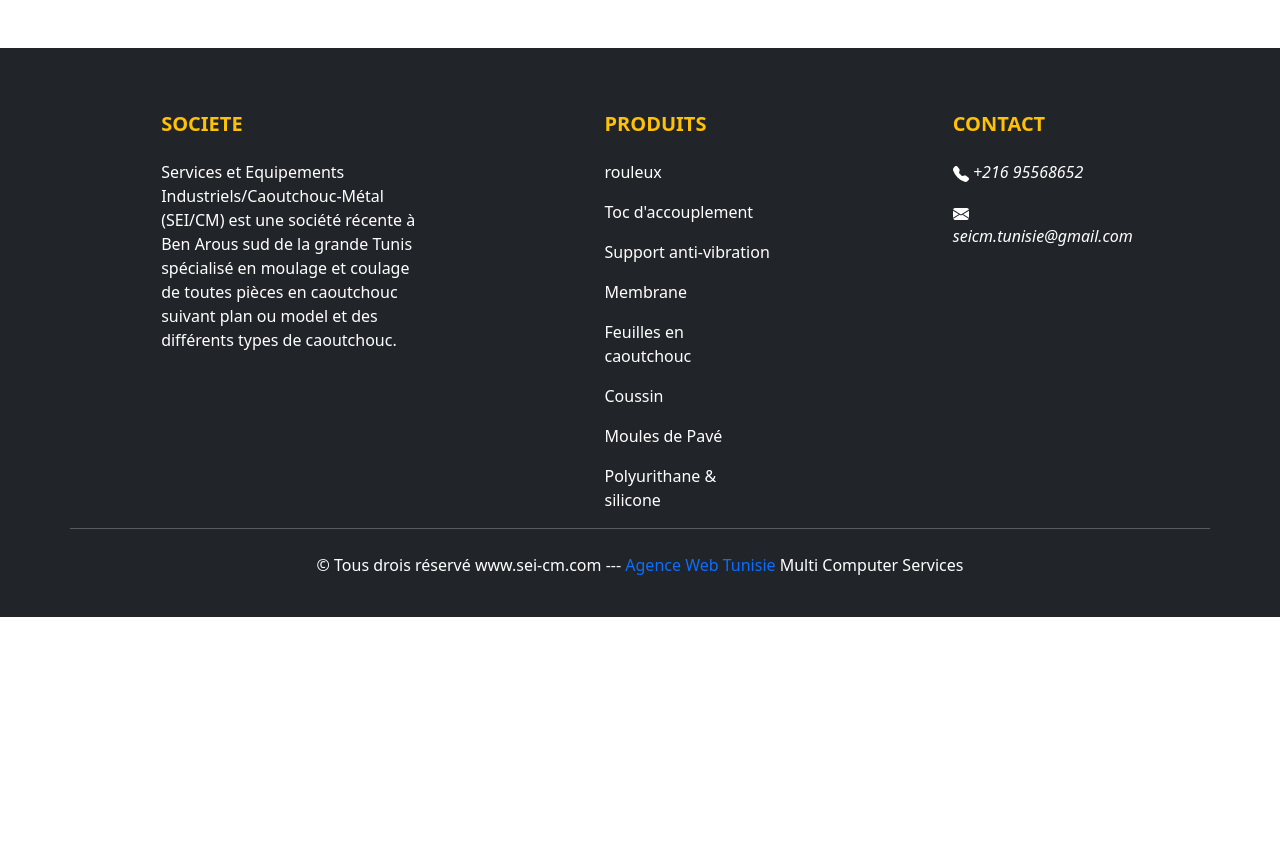
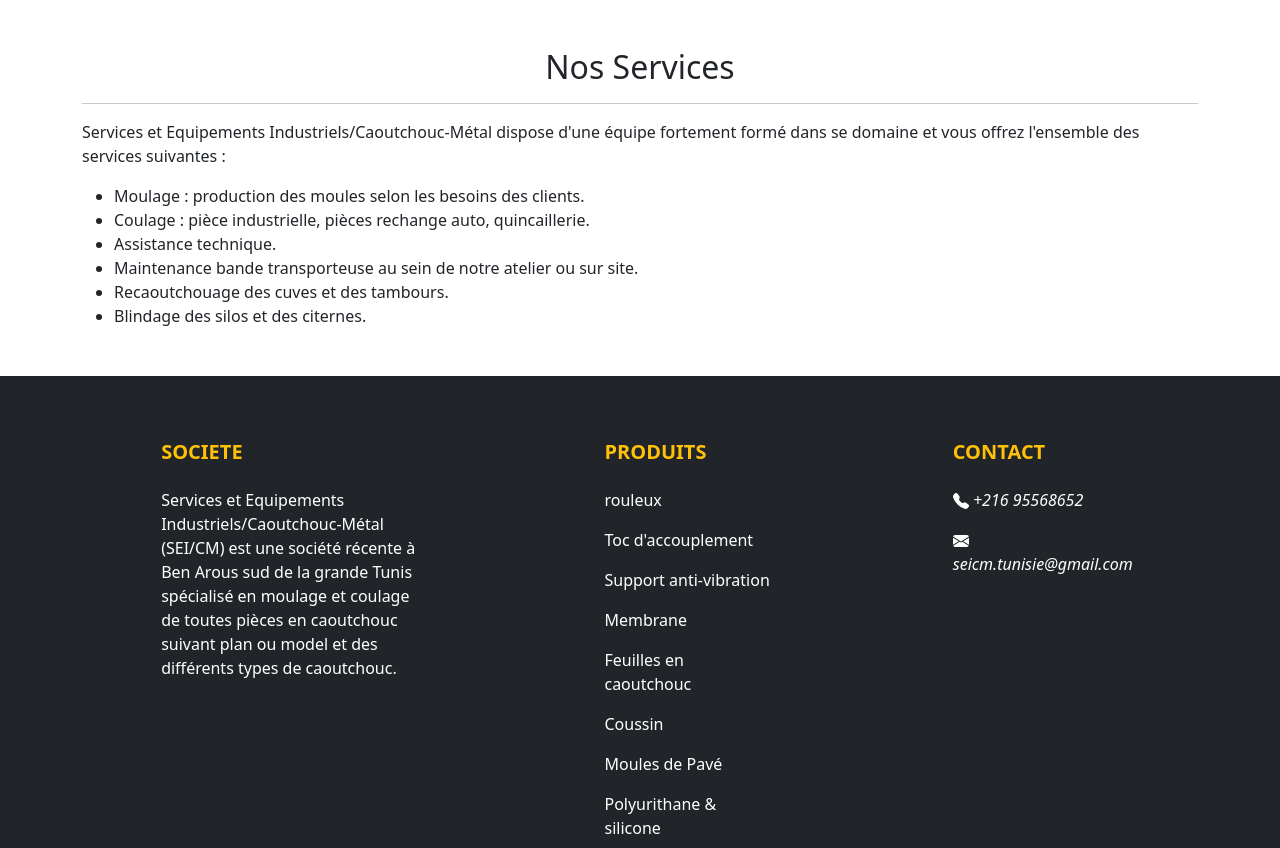
Before and after one commit to 14022003F/recreation, a plain HTML site: page index.html in a window 1280 px wide. Shown: the part 1260-2108 px from the top of the page. Before the commit the page ends 1877 px from the top, so only its background shows below. Drawn offline with nearby package versions, Linux system fonts and the light colour scheme.

Commit message:
modified:   index.css 	modified:   index.html

```diff
--- a/index.html
+++ b/index.html
@@ -260,7 +260,22 @@
     </div>
 </div>
 <!-- services -->
+<div class="container my-5">
+  <h2 class="text-center">Nos Services</h2>
+  <hr>
+  <p>Services et Equipements Industriels/Caoutchouc-Métal
+    dispose d'une équipe fortement formé dans se domaine et vous offrez l'ensemble des services suivantes :
+    <ul>
+    <li>Moulage : production des moules selon les besoins des clients.</li>
+    <li>Coulage : pièce industrielle, pièces rechange auto, quincaillerie.</li>
+    <li>Assistance technique.</li>
+    <li>Maintenance bande transporteuse au sein de notre atelier ou sur site.</li>
+    <li>Recaoutchouage des cuves et des tambours.</li>
+    <li>Blindage  des silos et des citernes.</li>
+    </ul>
+  </p>
 
+</div>
 
 
 
```
Also changed, not shown: index.css (line endings or trailing spaces).
